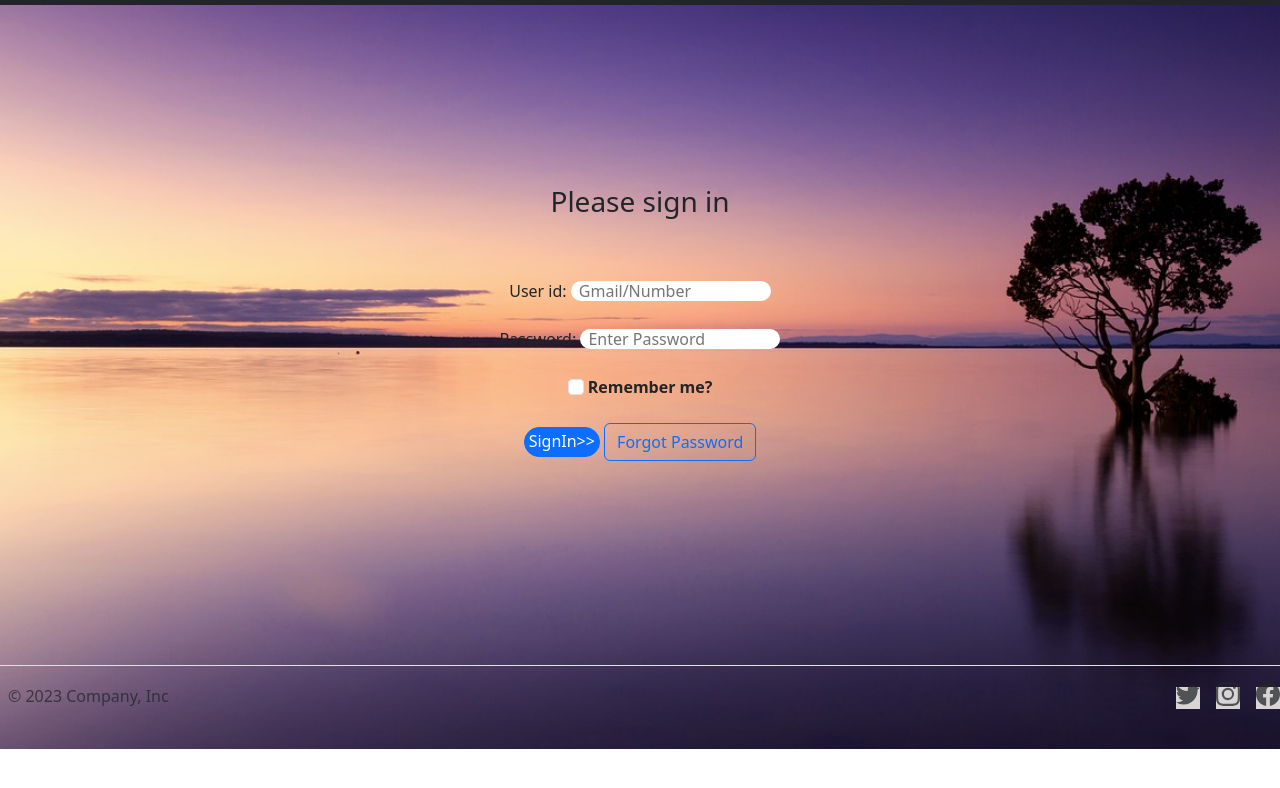
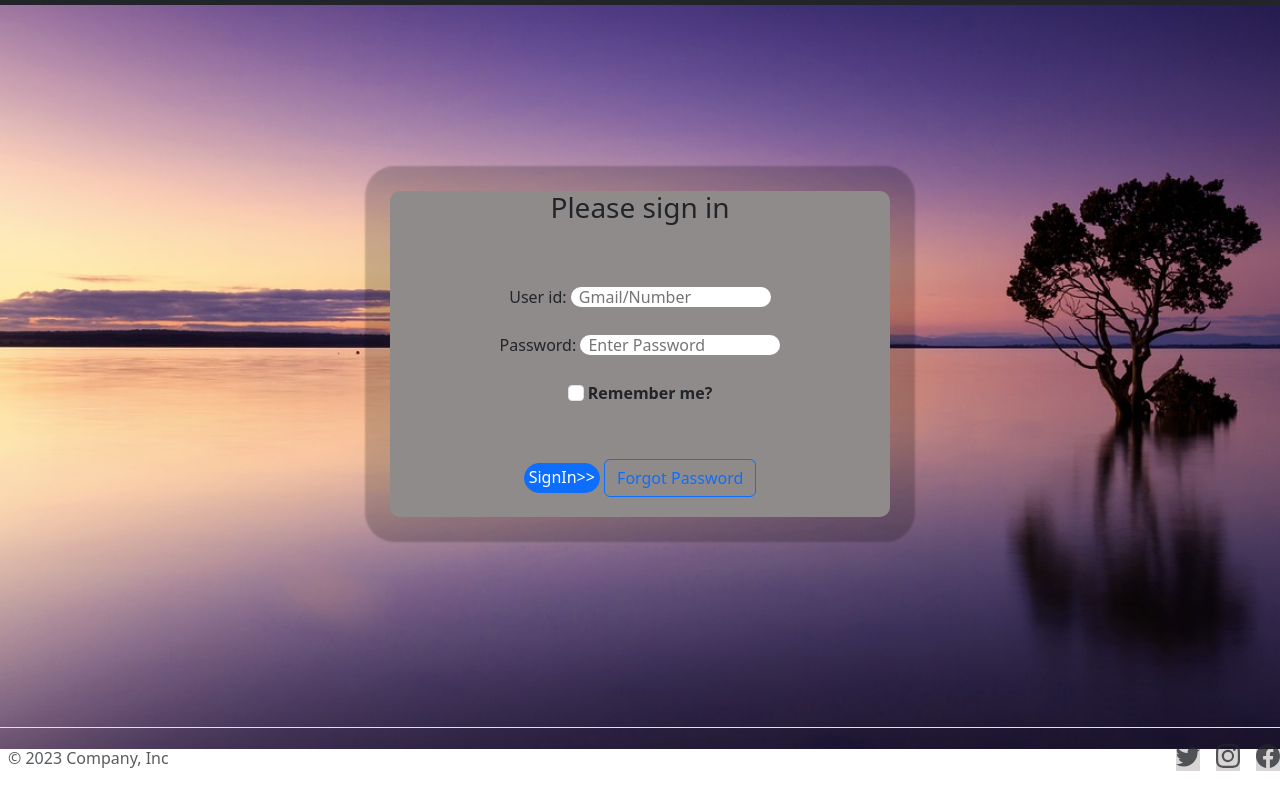
Before and after one commit to shaikaadil21/portfolio, a plain HTML site: page index.html in a window 1280 px wide. Shown: the part 51-839 px from the top of the page. Before the commit the page ends 800 px from the top, so only its background shows below. Drawn offline with nearby package versions, Linux system fonts and the light colour scheme.

Commit message:
summary
second commit

```diff
--- a/index.html
+++ b/index.html
@@ -8,15 +8,9 @@
     <link rel="stylesheet" href="style.css">
     <link href="https://cdn.jsdelivr.net/npm/bootstrap@5.3.2/dist/css/bootstrap.min.css" rel="stylesheet" integrity="sha384-T3c6CoIi6uLrA9TneNEoa7RxnatzjcDSCmG1MXxSR1GAsXEV/Dwwykc2MPK8M2HN" crossorigin="anonymous">
     <link rel="apple-touch-icon" href="/docs/5.2/assets/img/favicons/apple-touch-icon.png" sizes="180x180">
-<link rel="icon" href="/docs/5.2/assets/img/favicons/favicon-32x32.png" sizes="32x32" type="image/png">
-<link rel="icon" href="/docs/5.2/assets/img/favicons/favicon-16x16.png" sizes="16x16" type="image/png">
-<link rel="manifest" href="/docs/5.2/assets/img/favicons/manifest.json">
-<link rel="mask-icon" href="/docs/5.2/assets/img/favicons/safari-pinned-tab.svg" color="#712cf9">
-<link rel="icon" href="/docs/5.2/assets/img/favicons/favicon.ico">
-<link rel="canonical" href="https://getbootstrap.com/docs/5.2/examples/footers/">
-<link href="/docs/5.2/dist/css/bootstrap.min.css" rel="stylesheet" integrity="sha384-rbsA2VBKQhggwzxH7pPCaAqO46MgnOM80zW1RWuH61DGLwZJEdK2Kadq2F9CUG65" crossorigin="anonymous">
+    <link rel="stylesheet" href="https://cdnjs.cloudflare.com/ajax/libs/font-awesome/4.7.0/css/font-awesome.min.css">
 </head>
-<body class="shrink">
+<body aria-hidden="false" style="padding: 0px">
     <svg xmlns="http://www.w3.org/2000/svg" style="display: none;">
         <symbol id="bootstrap" viewBox="0 0 118 94">
           <title>Bootstrap</title>
@@ -50,21 +44,25 @@
                         <legend><div class="animate__animated animate__flash animate__delay-2s">
                             <h4 class="h3 mb-3 fw-normal">Please sign in</h4>
                         </div><br></legend>
-                        <label for="userid">User id:  </label>
+                        <div class="form">
+                            <label for="userid">User id:  </label>
                     <input type="text" placeholder="Gmail/Number" id="userid" required><br><br>
                     <label for="word">Password:</label>
                     <input type="password" placeholder="Enter Password" name="pass" id="word" required><br><br>
                     <input type="checkbox" name="Remember me" id="check" class="form-check-input flex-shrink-0">
                     <label for="check"><b>Remember me?</b></label><br><br>
-                        <button id="butt" class="btn btn-primary rounded-pill px-1" onclick="alert('Incomplete Page')">SignIn>></button>
+                        </div>
+                        <div class="bhai">
+                            <button id="butt" class="btn btn-primary rounded-pill px-1" onclick="alert('Incomplete Page')">SignIn>></button>
                         <a href="#" class="btn btn-outline-primary d-line-flex align-items-center" onclick="alert('Incomplete Page')">Forgot Password</a>
+                        </div>
                     </fieldset>
             </form>
 
         </div>
     </div>
     <footer class="d-flex flex-wrap justify-content-between align-items-center py-3 my-4 border-top">
-        <div class="col-md-4 d-flex align-items-center">
+        <div class="col-md-4 d-flex align-items-center" id="foot">
           <a href="/" class="mb-3 me-2 mb-md-0 text-muted text-decoration-none lh-1">
           </a>
           <span class="mb-3 mb-md-0 text-muted">© 2023 Company, Inc</span>
--- a/style.css
+++ b/style.css
@@ -4,7 +4,7 @@ body
     background-size: cover;
     background-repeat: no-repeat;
     height: 100vh;
-    margin: 0;
+    margin: 10px;
     padding: 0;
     z-index: inherit;
     object-fit: cover;
@@ -123,3 +123,33 @@ a
     white-space: nowrap;
     -webkit-overflow-scrolling: touch;
   }
+
+  .login
+  {
+    background: #908b8b;
+  width: 500px;
+  margin: 6px auto;
+  display: -webkit-box;
+  display: flex;
+  -webkit-box-orient: vertical;
+  -webkit-box-direction: normal;
+          flex-direction: column;
+  border-radius: 10px;
+  box-shadow:0 0 2px 25px rgba(0, 0, 0, 0.2);
+  padding: 0px;
+
+  }
+
+  .form
+  {
+    padding-bottom: 30px;
+  }
+
+  .bhai
+  {
+        padding-bottom: 20px;
+  }
+
+  @media (min-width: 575.98px) and (max-width: 1399.98px) {
+
+   }
```
